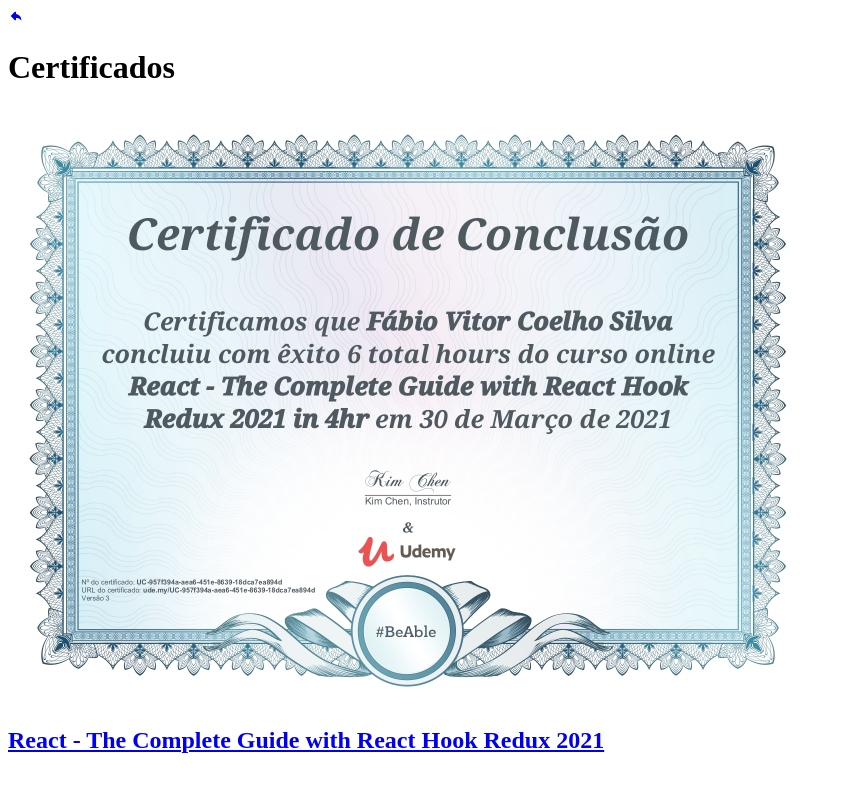
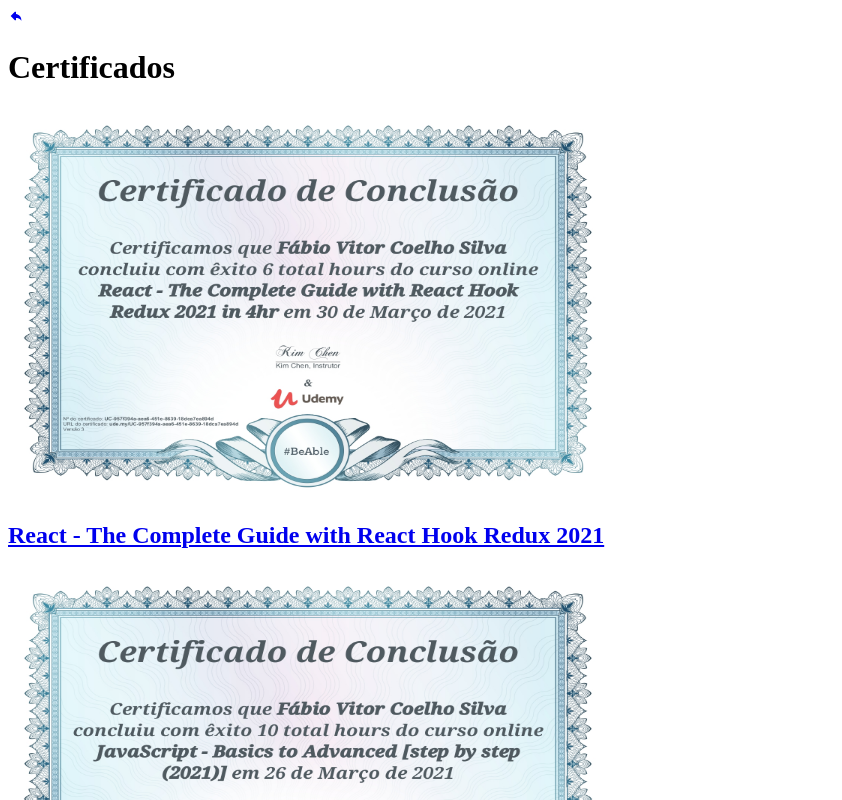
Before and after one commit to FVitor7/Next.JS-and-React-Portfolio, a Next.js app: page /certificados in a window 1280 px wide. Shown: the top 800 px of the page, without its empty margins (0-842 px from the left). Built offline with nearby package versions, Linux system fonts and the light colour scheme.

Commit message:
alter images resolution in next/image

```diff
--- a/src/components/swiperSlide/index.jsx
+++ b/src/components/swiperSlide/index.jsx
@@ -52,8 +52,8 @@
                         <Image
                           src={item.image}
                           alt="Photo Swiper"
-                          height={595}
-                          width={800}
+                          height={390}
+                          width={500}
                         />
                         <style jsx global>{`
                           .divImgSwiper {
--- a/src/pages/certificados/index.jsx
+++ b/src/pages/certificados/index.jsx
@@ -23,8 +23,8 @@
                       <Image
                         src={item.image}
                         alt="Photo Certifier"
-                        height={595}
-                        width={800}
+                        height={390}
+                        width={600}
                       />
                       <style jsx global>{`
                         .divImgCertifiers {
--- a/src/pages/projetos/index.jsx
+++ b/src/pages/projetos/index.jsx
@@ -23,8 +23,8 @@
                       <Image
                         src={item.image}
                         alt="Photo Project"
-                        height={595}
-                        width={800}
+                        height={390}
+                        width={600}
                       />
                       <style jsx global>{`
                         .divImgProjects {
```
